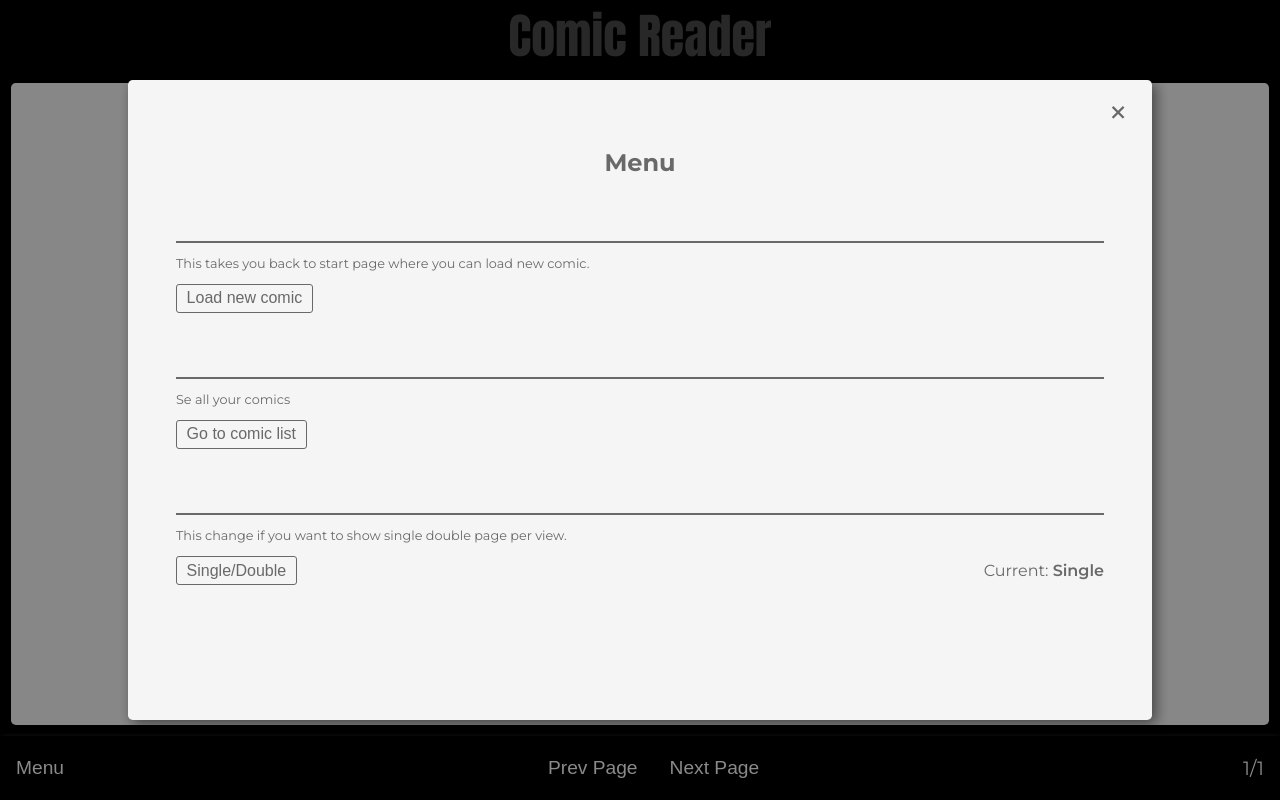
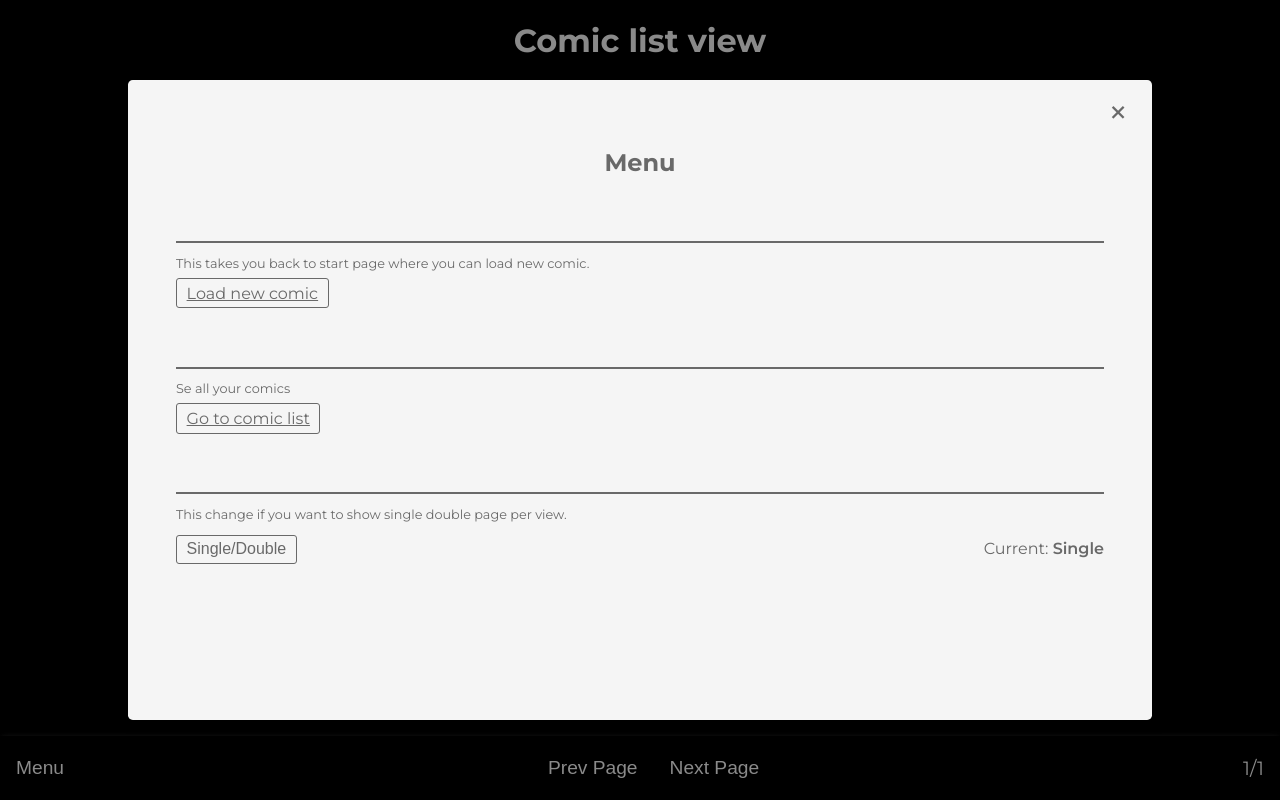
Before and after one commit to rickbrunstedt/comic-reader-browser, a Preact app: page /list in a window 1280 px wide. Both pictures are taken after a click on the button "Menu". Built offline with nearby package versions, Linux system fonts and the light colour scheme; what libarchive.js would draw is missing.

Commit message:
add router

```diff
--- a/src/App.js
+++ b/src/App.js
@@ -1,8 +1,6 @@
 import { h } from 'preact';
 import { useState, useContext } from 'preact/hooks';
-import { currentComicContext } from './context/currentComic';
-// import { useEffect } from 'preact/hooks';
-// import { useUnpackFile, usePageCount } from './hooks';
+import { appContext } from './context/appContext';
 import { FileDropView } from './components/FileDropView';
 import { ComicView } from './components/ComicView';
 import { Navigation } from './components/Navigation';
@@ -10,6 +8,7 @@ import { ModalMenu } from './components/ModalMenu';
 import { ComicListView } from './components/ComicListView';
 import { css } from 'emotion';
 import './style/index.css';
+import { Router, Route } from './lib/Router';
 
 const VIEW_STORAGE = 'current-view';
 const VIEWS = {
@@ -25,7 +24,7 @@ function getInitialView() {
 }
 
 export default function App() {
-  const { handleReset } = useContext(currentComicContext);
+  const { handleReset } = useContext(appContext);
   const [isMenuVisible, setIsMenuVisible] = useState(false);
   const [view, setView] = useState(getInitialView());
 
@@ -52,32 +51,6 @@ export default function App() {
     gotoListView: () => switchView(VIEWS.LIST_VIEW),
   };
 
-  function renderView() {
-    switch (view) {
-      case VIEWS.LIST_VIEW:
-        return <ComicListView />;
-
-      case VIEWS.COMIC_VIEW:
-        if (currentComic) {
-          let images = [currentComic[pageState.current - 1]];
-          if (pageState.amountToView === 2 && currentComic[pageState.current]) {
-            images.push(currentComic[pageState.current]);
-          }
-          return <ComicView images={images} />;
-        }
-
-      case VIEWS.FILEDROP_VIEW:
-      default:
-        return (
-          <FileDropView
-            gotoFiledropView={() => switchView(VIEWS.COMIC_VIEW)}
-            // unpackFile={fileActions.unpack}
-            // progress={unpackState.progress}
-          />
-        );
-    }
-  }
-
   return (
     <div
       className={css`
@@ -87,9 +60,20 @@ export default function App() {
         background-color: #000;
       `}
     >
-      {renderView()}
-      <ModalMenu isVisible={isMenuVisible} actions={navigationActions} />
-      <Navigation actions={navigationActions} />
+      <Router>
+        <Route path="/">
+          <FileDropView gotoFiledropView={() => switchView(VIEWS.COMIC_VIEW)} />
+        </Route>
+        <Route path="/reader">
+          <ComicView />
+        </Route>
+        <Route path="/list">
+          <ComicListView />
+        </Route>
+
+        <ModalMenu isVisible={isMenuVisible} actions={navigationActions} />
+        <Navigation actions={navigationActions} />
+      </Router>
     </div>
   );
 }
--- a/src/components/ComicListView.js
+++ b/src/components/ComicListView.js
@@ -3,10 +3,12 @@ import { useState, useEffect, useContext } from 'preact/hooks';
 import { css } from 'emotion';
 import { useDB } from '../hooks/useDB';
 import { colors } from '../style/defaultStyles';
-import { currentComicContext } from '../context/currentComic';
+import { appContext } from '../context/appContext';
+import { routerContext } from '../lib/Router';
 
 export function ComicListView() {
-  const { setComic } = useContext(currentComicContext);
+  const { setComic } = useContext(appContext);
+  const router = useContext(routerContext);
   const [thumbnails, setThumbnails] = useState([]);
   const [db, isInitialized] = useDB();
 
@@ -17,9 +19,10 @@ export function ComicListView() {
     }
   }, [isInitialized]);
 
-  async function handleSetComic(comicId) {
+  async function openComic(comicId) {
     const comic = await db.stores.comics.get(comicId);
     setComic(comic.files);
+    router.push('/reader');
   }
 
   async function removeComic({ id, comicId }) {
@@ -39,7 +42,7 @@ export function ComicListView() {
         <div class="thumbnail" key={thumbnail.comicId}>
           <button
             class="thumbnail-btn"
-            onClick={() => handleSetComic(thumbnail.comicId)}
+            onClick={() => openComic(thumbnail.comicId)}
           >
             <figure class="thumbnail-image">
               <img alt={thumbnail.title} src={thumbnail.image.imageData} />
--- a/src/components/FileDrop.js
+++ b/src/components/FileDrop.js
@@ -2,33 +2,6 @@ import { h } from 'preact';
 import { useRef } from 'preact/hooks';
 import { css } from 'emotion';
 import { colors } from '../style/defaultStyles';
-
-const container = css`
-  flex: 1 1;
-  display: flex;
-  position: relative;
-  justify-content: center;
-  align-items: center;
-  max-width: 100%;
-  background: ${colors.grayLight};
-  border-radius: 0.3rem;
-  margin: 0.7rem;
-
-  .info-text {
-    font-size: 2rem;
-    text-align: center;
-  }
-
-  .file-button {
-    background: none;
-    border: none;
-    width: 100%;
-    height: 100%;
-    position: absolute;
-    left: 0;
-    top: 0;
-  }
-`;
 
 export function FileDrop({ addNewComic }) {
   const fileInputRef = useRef(null);
@@ -40,7 +13,7 @@ export function FileDrop({ addNewComic }) {
       for (var i = 0; i < event.dataTransfer.items.length; i++) {
         if (event.dataTransfer.items[i].kind === 'file') {
           var zipFile = event.dataTransfer.items[i].getAsFile();
-          unpackFile(zipFile);
+          addNewComic(zipFile);
         }
       }
     }
@@ -70,3 +43,30 @@ export function FileDrop({ addNewComic }) {
     </div>
   );
 }
+
+const container = css`
+  flex: 1 1;
+  display: flex;
+  position: relative;
+  justify-content: center;
+  align-items: center;
+  max-width: 100%;
+  background: ${colors.grayLight};
+  border-radius: 0.3rem;
+  margin: 0.7rem;
+
+  .info-text {
+    font-size: 2rem;
+    text-align: center;
+  }
+
+  .file-button {
+    background: none;
+    border: none;
+    width: 100%;
+    height: 100%;
+    position: absolute;
+    left: 0;
+    top: 0;
+  }
+`;
--- a/src/components/FileDropView.js
+++ b/src/components/FileDropView.js
@@ -2,22 +2,26 @@ import { h } from 'preact';
 import { css } from 'emotion';
 import { FileDrop } from './FileDrop';
 import { ProgressBar } from './ProgressBar';
-import { useContext } from 'preact/hooks';
-import { currentComicContext } from '../context/currentComic';
+import { useContext, useEffect } from 'preact/hooks';
+import { appContext } from '../context/appContext';
+import { routerContext } from '../lib/Router';
 
 const container = css`
   display: flex;
   flex-direction: column;
 `;
 
-export function FileDropView({ gotoFiledropView }) {
-  const { unpackState, addNewComic } = useContext(currentComicContext);
+export function FileDropView() {
+  const { unpackState, addNewComic } = useContext(appContext);
+  const router = useContext(routerContext);
+
+  useEffect(() => {
+    if (unpackState.progress === 100) {
+      router.push('/reader');
+    }
+  }, [unpackState.progress]);
 
   function renderView() {
-    if (unpackState.progress === 100) {
-      gotoFiledropView();
-    }
-
     if (unpackState.progress > 0) {
       return <ProgressBar progress={unpackState.progress} />;
     }
--- a/src/components/ModalMenu.js
+++ b/src/components/ModalMenu.js
@@ -1,10 +1,18 @@
 import { h } from 'preact';
 import { css } from 'emotion';
-import { useContext } from 'preact/hooks';
-import { currentComicContext } from '../context/currentComic';
+import { useContext, useEffect } from 'preact/hooks';
+import { appContext } from '../context/appContext';
+import { Link, routerContext } from '../lib/Router';
 
 export function ModalMenu({ isVisible, actions }) {
-  const { pageState, pageActions } = useContext(currentComicContext);
+  const { pageState, pageActions } = useContext(appContext);
+  const router = useContext(routerContext);
+
+  useEffect(() => {
+    if (isVisible) {
+      actions.toggleShowMenu();
+    }
+  }, [router.path]);
 
   function handleAmountToView() {
     if (pageState.amountToView === 1) {
@@ -12,16 +20,6 @@ export function ModalMenu({ isVisible, actions }) {
     } else {
       pageActions.setAmountToView(1);
     }
-  }
-
-  function loadNewComic() {
-    actions.toggleShowMenu();
-    actions.gotoFiledropView();
-  }
-
-  function gotoListView() {
-    actions.toggleShowMenu();
-    actions.gotoListView();
   }
 
   if (!isVisible) return null;
@@ -44,15 +42,15 @@ export function ModalMenu({ isVisible, actions }) {
         <p class="info-text">
           This takes you back to start page where you can load new comic.
         </p>
-        <button class="settings-btn" onClick={loadNewComic}>
+        <Link class="settings-btn" to="/">
           Load new comic
-        </button>
+        </Link>
 
         <hr class="divider" />
         <p class="info-text">Se all your comics</p>
-        <button class="settings-btn" onClick={gotoListView}>
+        <Link class="settings-btn" to="/list">
           Go to comic list
-        </button>
+        </Link>
 
         <hr class="divider" />
         <p class="info-text">
--- a/src/components/Navigation.js
+++ b/src/components/Navigation.js
@@ -2,10 +2,10 @@ import { h } from 'preact';
 import { css } from 'emotion';
 import { colors } from '../style/defaultStyles';
 import { useContext } from 'preact/hooks';
-import { currentComicContext } from '../context/currentComic';
+import { appContext } from '../context/appContext';
 
 export function Navigation({ actions }) {
-  const { pageState, pageActions } = useContext(currentComicContext);
+  const { pageState, pageActions } = useContext(appContext);
 
   return (
     <div className={container}>
--- a/src/context/currentComic.js
+++ b/src/context/appContext.js
@@ -2,10 +2,10 @@ import { h, createContext } from 'preact';
 import { useState, useEffect } from 'preact/hooks';
 import { useUnpackFile, usePageCount } from '../hooks/index';
 
-export const currentComicContext = createContext();
-const Provider = currentComicContext.Provider;
+export const appContext = createContext();
+const Provider = appContext.Provider;
 
-export function CurrentComicProvider({ children }) {
+export function AppContextProvider({ children }) {
   const [currentComic, setCurrentComic] = useState();
   const [unpackState, fileActions] = useUnpackFile();
   const [pageState, pageActions] = usePageCount();
@@ -23,7 +23,6 @@ export function CurrentComicProvider({ children }) {
   function setComic(comicFiles) {
     setCurrentComic(comicFiles);
     pageActions.setNumberOfPages(comicFiles.length);
-    handleSetView(VIEWS.COMIC_VIEW);
   }
 
   function handleReset() {
@@ -31,8 +30,8 @@ export function CurrentComicProvider({ children }) {
     pageActions.reset();
   }
 
-  function addNewComic() {
-    fileActions.unpack();
+  function addNewComic(file) {
+    fileActions.unpack(file);
   }
 
   const value = {
--- /dev/null
+++ b/src/lib/Router.js
@@ -0,0 +1,56 @@
+import { h, createContext } from 'preact';
+import { useState, useContext } from 'preact/hooks';
+
+export const routerContext = createContext();
+const RouterProvider = routerContext.Provider;
+
+export function Router({ children }) {
+  const [path, setPath] = useState(window.location.pathname);
+
+  function push(path) {
+    window.history.pushState(null, 'null', path);
+    setPath(path);
+  }
+
+  const value = {
+    path,
+    push,
+  };
+
+  return <RouterProvider value={value}>{children}</RouterProvider>;
+}
+
+export function Route({ path, children }) {
+  const routerCtx = useContext(routerContext);
+
+  if (path === routerCtx.path) {
+    return children;
+  }
+
+  return null;
+}
+
+export function Link({ to, children, ...restProps }) {
+  const { push, path } = useContext(routerContext);
+
+  function handleOnClick(event) {
+    event.preventDefault();
+    push(to);
+  }
+
+  function getAriaCurrent() {
+    if (path === to) return 'page';
+    return false;
+  }
+
+  return (
+    <a
+      href={to}
+      aria-current={getAriaCurrent()}
+      onClick={handleOnClick}
+      {...restProps}
+    >
+      {children}
+    </a>
+  );
+}
--- a/src/main.js
+++ b/src/main.js
@@ -1,6 +1,6 @@
 import { h, render } from 'preact';
 import App from './App.js';
-import { CurrentComicProvider } from './context/currentComic.js';
+import { AppContextProvider } from './context/appContext';
 
 function initServiceWorker() {
   if ('serviceWorker' in navigator) {
@@ -20,8 +20,8 @@ initServiceWorker();
 
 const rootNode = document.getElementById('app');
 render(
-  <CurrentComicProvider>
+  <AppContextProvider>
     <App />
-  </CurrentComicProvider>,
+  </AppContextProvider>,
   rootNode
 );
--- a/webpack.config.js
+++ b/webpack.config.js
@@ -58,6 +58,7 @@ const config = {
 
   devServer: {
     contentBase: [path.join(__dirname, 'dist')],
+    historyApiFallback: true,
   },
 };
 
@@ -68,7 +69,7 @@ if (production) {
       clientsClaim: true,
       skipWaiting: true,
     })
-  )
+  );
 }
 
 module.exports = config;
```
Also changed, not shown: src/components/ComicView.js (+24 -12 lines).
